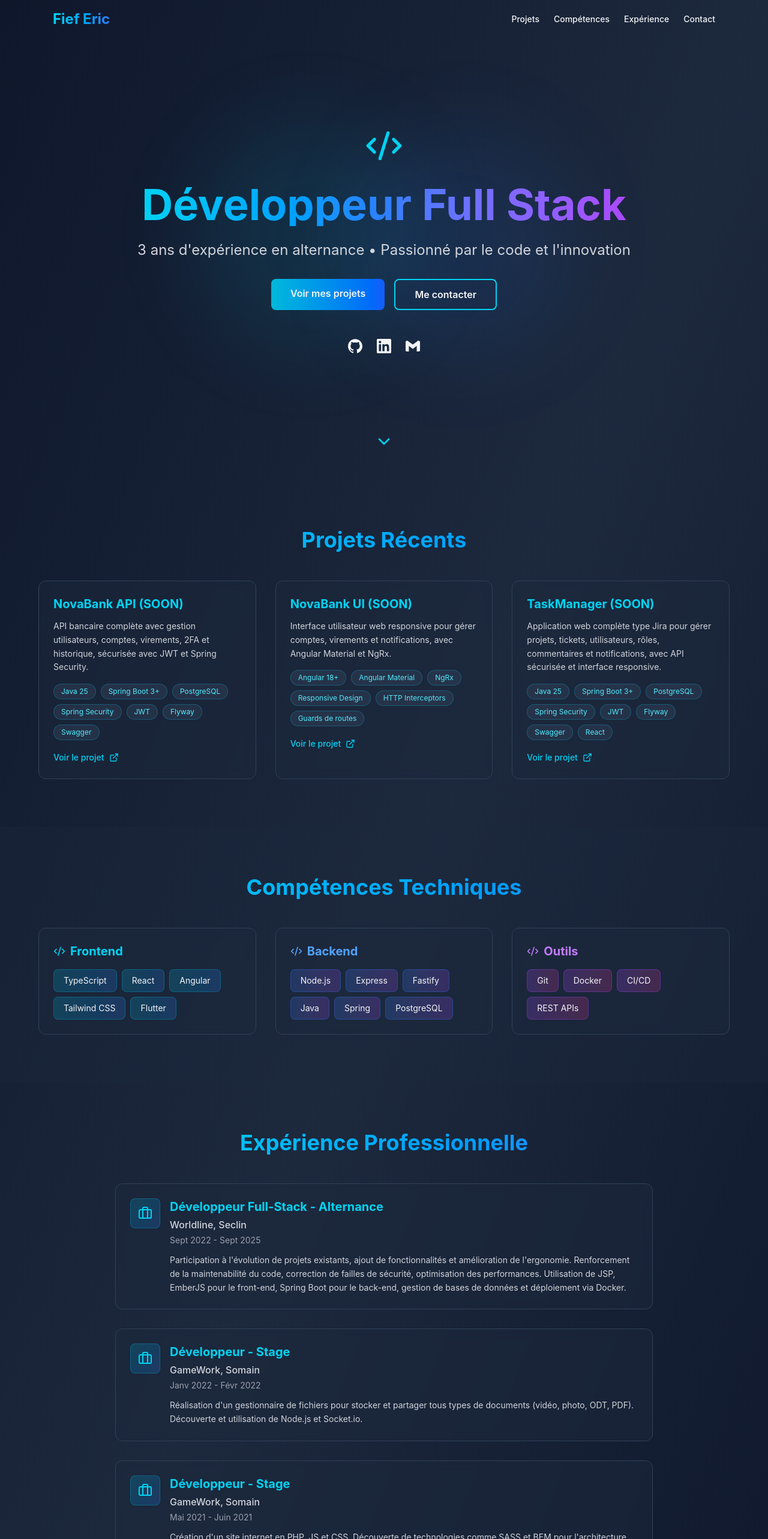
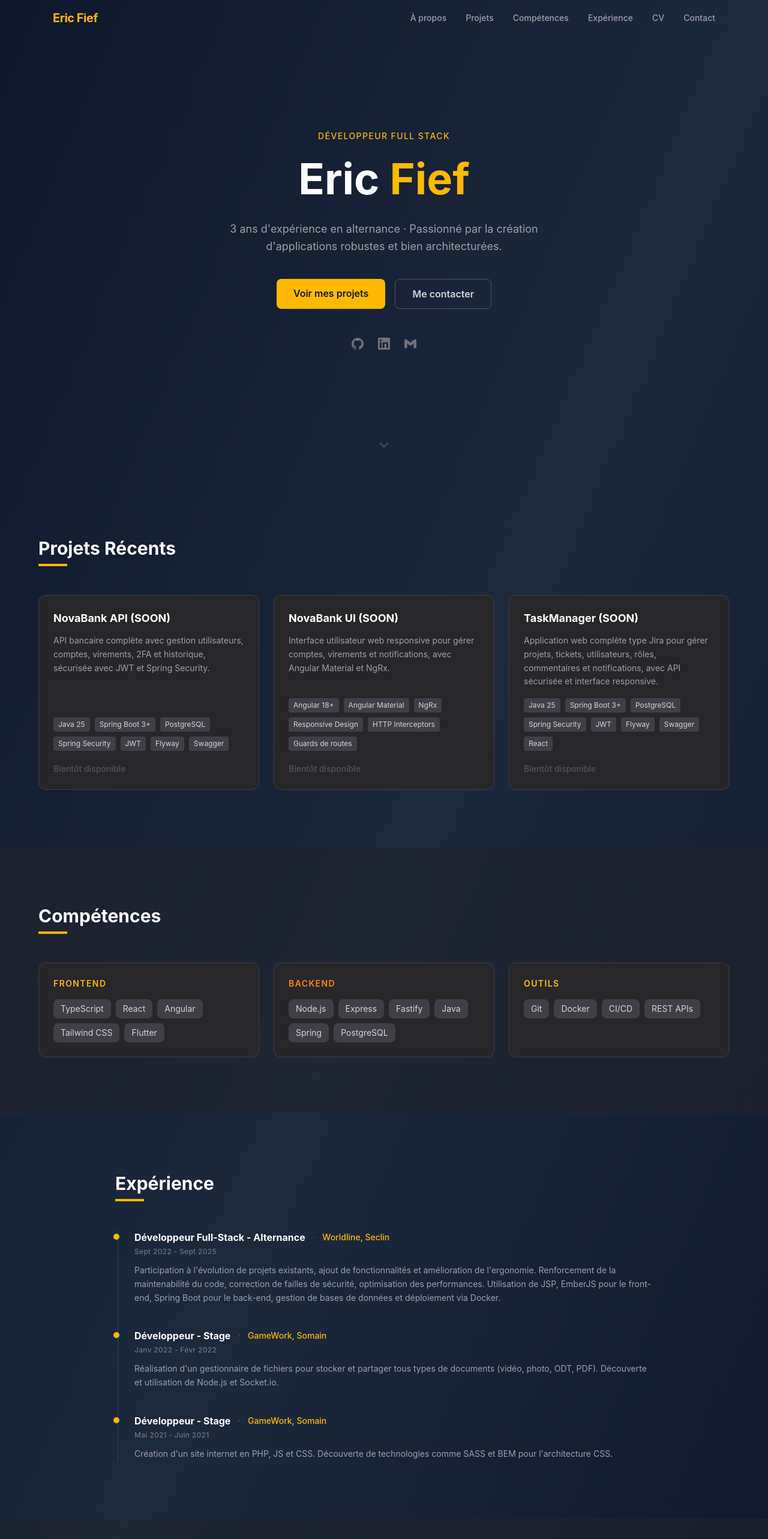
Before and after one commit to ShinWolf/my-portfolio, a React (Vite) app: page / in a window 1280 px wide. Shown: the top 2566 px of the page at 60% size. Built offline with nearby package versions, Linux system fonts and the light colour scheme.

Commit message:
feat(ui): refonte visuelle amber/orange style minimaliste

```diff
--- a/src/components/Experiences.tsx
+++ b/src/components/Experiences.tsx
@@ -1,5 +1,4 @@
 import React from "react";
-import { Briefcase } from "lucide-react";
 
 interface ExperienceItem {
   role: string;
@@ -14,36 +13,26 @@ interface ExperienceProps {
 
 const Experience: React.FC<ExperienceProps> = ({ experience }) => {
   return (
-    <section id="expérience" className="py-20 px-6">
+    <section id="experience" className="py-24 px-6">
       <div className="max-w-4xl mx-auto">
-        <h2 className="text-4xl font-bold mb-12 text-center bg-gradient-to-r from-cyan-400 to-blue-500 bg-clip-text text-transparent">
-          Expérience Professionnelle
-        </h2>
-        <div className="space-y-8">
-          {experience.map((exp, index) => (
-            <div
-              key={index}
-              className="bg-slate-800/50 backdrop-blur-sm rounded-xl p-6 border border-slate-700 hover:border-cyan-400/50 transition-all duration-300"
-            >
-              <div className="flex items-start gap-4">
-                <div className="p-3 bg-gradient-to-br from-cyan-500/20 to-blue-500/20 rounded-lg border border-cyan-500/30">
-                  <Briefcase className="w-6 h-6 text-cyan-400" />
+        <h2 className="text-3xl font-bold mb-2 text-white">Expérience</h2>
+        <div className="w-12 h-1 bg-amber-400 mb-12"></div>
+        <div className="relative">
+          <div className="absolute left-0 top-0 bottom-0 w-px bg-zinc-700 ml-1"></div>
+          <div className="space-y-10">
+            {experience.map((exp, index) => (
+              <div key={index} className="pl-8 relative">
+                <div className="absolute left-0 top-1.5 w-2.5 h-2.5 rounded-full bg-amber-400 -translate-x-0.75"></div>
+                <div className="flex flex-col sm:flex-row sm:items-center gap-1 mb-1">
+                  <h3 className="text-white font-bold">{exp.role}</h3>
+                  <span className="hidden sm:block text-zinc-600 mx-2">·</span>
+                  <span className="text-amber-400 text-sm font-medium">{exp.company}</span>
                 </div>
-                <div className="flex-1">
-                  <h3 className="text-xl font-bold text-cyan-400 mb-1">
-                    {exp.role}
-                  </h3>
-                  <p className="text-gray-300 font-medium mb-1">
-                    {exp.company}
-                  </p>
-                  <p className="text-sm text-gray-400 mb-3">{exp.period}</p>
-                  <p className="text-gray-300 text-sm leading-relaxed">
-                    {exp.description}
-                  </p>
-                </div>
+                <p className="text-xs text-zinc-500 mb-3 font-medium tracking-wide">{exp.period}</p>
+                <p className="text-zinc-400 text-sm leading-relaxed">{exp.description}</p>
               </div>
-            </div>
-          ))}
+            ))}
+          </div>
         </div>
       </div>
     </section>
--- a/src/components/Footer.tsx
+++ b/src/components/Footer.tsx
@@ -2,11 +2,9 @@ import React from "react";
 
 const Footer: React.FC = () => {
   return (
-    <footer className="py-8 px-6 border-t border-slate-700">
-      <div className="max-w-6xl mx-auto text-center text-gray-400 text-sm">
-        <p>
-          © 2026 Eric Fief Développeur Full Stack • Fait avec React & TypeScript
-        </p>
+    <footer className="py-8 px-6 border-t border-zinc-800">
+      <div className="max-w-6xl mx-auto text-center text-zinc-600 text-sm">
+        <p>© 2026 Eric Fief · Fait avec React & TypeScript</p>
       </div>
     </footer>
   );
--- a/src/components/Hero.tsx
+++ b/src/components/Hero.tsx
@@ -1,66 +1,65 @@
 import React from "react";
-import { Code2, ChevronDown } from "lucide-react";
+import { ChevronDown } from "lucide-react";
 import { SiGithub, SiGmail, SiLinkedin } from "react-icons/si";
 
 const Hero: React.FC = () => {
   return (
     <section className="min-h-screen flex items-center justify-center px-6 relative">
-      <div className="absolute inset-0 overflow-hidden">
-        <div className="absolute top-1/4 left-1/4 w-96 h-96 bg-cyan-500/10 rounded-full blur-3xl"></div>
-        <div className="absolute bottom-1/4 right-1/4 w-96 h-96 bg-blue-500/10 rounded-full blur-3xl"></div>
-      </div>
-
-      <div className="max-w-4xl text-center relative z-10">
-        <div className="mb-6 inline-block">
-          <Code2 className="w-16 h-16 text-cyan-400 mx-auto animate-pulse" />
-        </div>
-        <h1 className="text-5xl md:text-7xl font-bold mb-6 bg-gradient-to-r from-cyan-400 via-blue-500 to-purple-500 bg-clip-text text-transparent">
+      <div className="max-w-3xl text-center">
+        <p className="text-amber-400 text-sm font-medium tracking-widest uppercase mb-4">
           Développeur Full Stack
+        </p>
+        <h1 className="text-5xl md:text-7xl font-bold mb-6 text-white leading-tight">
+          Eric <span className="text-amber-400">Fief</span>
         </h1>
-        <p className="text-xl md:text-2xl text-gray-300 mb-8">
-          3 ans d'expérience en alternance • Passionné par le code et
-          l'innovation
+        <p className="text-lg text-zinc-400 mb-10 max-w-xl mx-auto leading-relaxed">
+          3 ans d'expérience en alternance · Passionné par la création
+          d'applications robustes et bien architecturées.
         </p>
 
         <div className="flex gap-4 justify-center mb-12">
           <a
             href="#projets"
-            className="px-8 py-3 bg-gradient-to-r from-cyan-500 to-blue-600 rounded-lg font-semibold hover:shadow-lg hover:shadow-cyan-500/50 transition-all duration-300 transform hover:scale-105"
+            className="px-7 py-3 bg-amber-400 text-zinc-900 rounded-lg font-semibold hover:bg-amber-300 transition-colors duration-200"
           >
             Voir mes projets
           </a>
           <a
             href="#contact"
-            className="px-8 py-3 border-2 border-cyan-400 rounded-lg font-semibold hover:bg-cyan-400/10 transition-all duration-300"
+            className="px-7 py-3 border border-zinc-600 rounded-lg font-semibold text-zinc-300 hover:border-amber-400 hover:text-amber-400 transition-colors duration-200"
           >
             Me contacter
           </a>
         </div>
 
-        <div className="flex gap-6 justify-center">
+        <div className="flex gap-6 justify-center text-zinc-500">
           <a
             href="https://github.com/ShinWolf"
-            className="hover:text-cyan-400 transition-colors"
+            target="_blank"
+            rel="noopener noreferrer"
+            className="hover:text-amber-400 transition-colors"
           >
-            <SiGithub className="w-6 h-6" />
+            <SiGithub className="w-5 h-5" />
           </a>
           <a
             href="https://www.linkedin.com/in/eric-fief/"
-            className="hover:text-cyan-400 transition-colors"
+            target="_blank"
+            rel="noopener noreferrer"
+            className="hover:text-amber-400 transition-colors"
           >
-            <SiLinkedin className="w-6 h-6" />
+            <SiLinkedin className="w-5 h-5" />
           </a>
           <a
             href="mailto:ericfief.pro@gmail.com"
-            className="hover:text-cyan-400 transition-colors"
+            className="hover:text-amber-400 transition-colors"
           >
-            <SiGmail className="w-6 h-6" />
+            <SiGmail className="w-5 h-5" />
           </a>
         </div>
       </div>
 
-      <div className="absolute bottom-10 left-1/2 transform -translate-x-1/2 animate-bounce">
-        <ChevronDown className="w-8 h-8 text-cyan-400" />
+      <div className="absolute bottom-10 left-1/2 transform -translate-x-1/2 animate-bounce text-zinc-600">
+        <ChevronDown className="w-6 h-6" />
       </div>
     </section>
   );
--- a/src/components/Navbar.tsx
+++ b/src/components/Navbar.tsx
@@ -1,19 +1,21 @@
 import React, { useState, useEffect } from "react";
 
-interface NavbarProps {
-  sections?: string[];
-}
+const navItems = [
+  { label: "À propos", href: "#a-propos" },
+  { label: "Projets", href: "#projets" },
+  { label: "Compétences", href: "#competences" },
+  { label: "Expérience", href: "#experience" },
+  { label: "CV", href: "#cv" },
+  { label: "Contact", href: "#contact" },
+];
 
-const Navbar: React.FC<NavbarProps> = ({
-  sections = ["Projets", "Compétences", "Expérience", "Contact"],
-}) => {
+const Navbar: React.FC = () => {
   const [isScrolled, setIsScrolled] = useState(false);
 
   useEffect(() => {
     const handleScroll = () => {
       setIsScrolled(window.scrollY > 50);
     };
-
     window.addEventListener("scroll", handleScroll);
     return () => window.removeEventListener("scroll", handleScroll);
   }, []);
@@ -22,22 +24,22 @@ const Navbar: React.FC<NavbarProps> = ({
     <nav
       className={`fixed top-0 w-full z-50 transition-all duration-300 ${
         isScrolled
-          ? "bg-slate-900/95 backdrop-blur-sm shadow-lg"
+          ? "bg-zinc-900/95 backdrop-blur-sm border-b border-zinc-800"
           : "bg-transparent"
       }`}
     >
       <div className="max-w-6xl mx-auto px-6 py-4 flex justify-between items-center">
-        <div className="text-2xl font-bold bg-gradient-to-r from-cyan-400 to-blue-500 bg-clip-text text-transparent">
-          Fief Eric
+        <div className="text-xl font-bold text-amber-400 tracking-tight">
+          Eric Fief
         </div>
-        <div className="flex gap-6">
-          {sections.map((item) => (
+        <div className="flex gap-8">
+          {navItems.map((item) => (
             <a
-              key={item}
-              href={`#${item.toLowerCase()}`}
-              className="hover:text-cyan-400 transition-colors duration-200 text-sm font-medium"
+              key={item.href}
+              href={item.href}
+              className="text-zinc-400 hover:text-amber-400 transition-colors duration-200 text-sm font-medium"
             >
-              {item}
+              {item.label}
             </a>
           ))}
         </div>
--- a/src/components/Projects.tsx
+++ b/src/components/Projects.tsx
@@ -14,41 +14,44 @@ interface ProjectsProps {
 
 const Projects: React.FC<ProjectsProps> = ({ projects }) => {
   return (
-    <section id="projets" className="py-20 px-6">
+    <section id="projets" className="py-24 px-6">
       <div className="max-w-6xl mx-auto">
-        <h2 className="text-4xl font-bold mb-12 text-center bg-gradient-to-r from-cyan-400 to-blue-500 bg-clip-text text-transparent">
-          Projets Récents
-        </h2>
-        <div className="grid md:grid-cols-3 gap-8">
+        <h2 className="text-3xl font-bold mb-2 text-white">Projets Récents</h2>
+        <div className="w-12 h-1 bg-amber-400 mb-12"></div>
+        <div className="grid md:grid-cols-3 gap-6">
           {projects.map((project, index) => (
             <div
               key={index}
-              className="bg-slate-800/50 backdrop-blur-sm rounded-xl p-6 border border-slate-700 hover:border-cyan-400/50 transition-all duration-300 hover:transform hover:scale-105 hover:shadow-xl hover:shadow-cyan-500/20"
+              className="bg-zinc-800 rounded-xl p-6 border border-zinc-700 hover:border-amber-400/50 transition-all duration-300 flex flex-col"
             >
-              <h3 className="text-xl font-bold mb-3 text-cyan-400">
+              <h3 className="text-lg font-bold mb-3 text-white">
                 {project.title}
               </h3>
-              <p className="text-gray-300 mb-4 text-sm leading-relaxed">
+              <p className="text-zinc-400 mb-4 text-sm leading-relaxed flex-1">
                 {project.description}
               </p>
-              <div className="flex flex-wrap gap-2 mb-4">
+              <div className="flex flex-wrap gap-2 mb-5">
                 {project.tech.map((tech, i) => (
                   <span
                     key={i}
-                    className="px-3 py-1 bg-slate-700/50 rounded-full text-xs text-cyan-300 border border-cyan-500/30"
+                    className="px-2 py-1 bg-zinc-700 rounded text-xs text-zinc-300"
                   >
                     {tech}
                   </span>
                 ))}
               </div>
+              {project.link !== "#" ? (
                 <a
                   href={project.link}
-                className="inline-flex items-center gap-2 text-cyan-400 hover:text-cyan-300 transition-colors text-sm font-medium"
+                  className="inline-flex items-center gap-2 text-amber-400 hover:text-amber-300 transition-colors text-sm font-medium"
                   target="_blank"
                   rel="noopener noreferrer"
                 >
                   Voir le projet <FiExternalLink className="w-4 h-4" />
                 </a>
+              ) : (
+                <span className="text-zinc-600 text-sm font-medium">Bientôt disponible</span>
+              )}
             </div>
           ))}
         </div>
--- a/src/components/Skills.tsx
+++ b/src/components/Skills.tsx
@@ -1,5 +1,4 @@
 import React from "react";
-import { Code2 } from "lucide-react";
 
 interface SkillsProps {
   skills: {
@@ -9,64 +8,38 @@ interface SkillsProps {
   };
 }
 
-const Skills: React.FC<SkillsProps> = ({ skills }) => {
-  return (
-    <section id="compétences" className="py-20 px-6 bg-slate-800/30">
-      <div className="max-w-6xl mx-auto">
-        <h2 className="text-4xl font-bold mb-12 text-center bg-gradient-to-r from-cyan-400 to-blue-500 bg-clip-text text-transparent">
-          Compétences Techniques
-        </h2>
-        <div className="grid md:grid-cols-3 gap-8">
-          {/* Frontend */}
-          <div className="bg-slate-800/50 backdrop-blur-sm rounded-xl p-6 border border-slate-700">
-            <h3 className="text-xl font-bold mb-4 text-cyan-400 flex items-center gap-2">
-              <Code2 className="w-5 h-5" /> Frontend
+const SkillGroup: React.FC<{ title: string; items: string[]; accent: string }> = ({
+  title,
+  items,
+  accent,
+}) => (
+  <div className="bg-zinc-800 rounded-xl p-6 border border-zinc-700">
+    <h3 className={`text-sm font-semibold uppercase tracking-widest mb-4 ${accent}`}>
+      {title}
     </h3>
     <div className="flex flex-wrap gap-2">
-              {skills.frontend.map((skill, i) => (
+      {items.map((skill, i) => (
         <span
           key={i}
-                  className="px-4 py-2 bg-gradient-to-r from-cyan-500/20 to-blue-500/20 rounded-lg text-sm border border-cyan-500/30"
+          className="px-3 py-1.5 bg-zinc-700 rounded-lg text-sm text-zinc-300"
         >
           {skill}
         </span>
       ))}
     </div>
   </div>
+);
 
-          {/* Backend */}
-          <div className="bg-slate-800/50 backdrop-blur-sm rounded-xl p-6 border border-slate-700">
-            <h3 className="text-xl font-bold mb-4 text-blue-400 flex items-center gap-2">
-              <Code2 className="w-5 h-5" /> Backend
-            </h3>
-            <div className="flex flex-wrap gap-2">
-              {skills.backend.map((skill, i) => (
-                <span
-                  key={i}
-                  className="px-4 py-2 bg-gradient-to-r from-blue-500/20 to-purple-500/20 rounded-lg text-sm border border-blue-500/30"
-                >
-                  {skill}
-                </span>
-              ))}
-            </div>
-          </div>
-
-          {/* Outils */}
-          <div className="bg-slate-800/50 backdrop-blur-sm rounded-xl p-6 border border-slate-700">
-            <h3 className="text-xl font-bold mb-4 text-purple-400 flex items-center gap-2">
-              <Code2 className="w-5 h-5" /> Outils
-            </h3>
-            <div className="flex flex-wrap gap-2">
-              {skills.tools.map((skill, i) => (
-                <span
-                  key={i}
-                  className="px-4 py-2 bg-gradient-to-r from-purple-500/20 to-pink-500/20 rounded-lg text-sm border border-purple-500/30"
-                >
-                  {skill}
-                </span>
-              ))}
-            </div>
-          </div>
+const Skills: React.FC<SkillsProps> = ({ skills }) => {
+  return (
+    <section id="competences" className="py-24 px-6 bg-zinc-800/40">
+      <div className="max-w-6xl mx-auto">
+        <h2 className="text-3xl font-bold mb-2 text-white">Compétences</h2>
+        <div className="w-12 h-1 bg-amber-400 mb-12"></div>
+        <div className="grid md:grid-cols-3 gap-6">
+          <SkillGroup title="Frontend" items={skills.frontend} accent="text-amber-400" />
+          <SkillGroup title="Backend" items={skills.backend} accent="text-orange-400" />
+          <SkillGroup title="Outils" items={skills.tools} accent="text-yellow-400" />
         </div>
       </div>
     </section>
```
Also changed, not shown: src/components/Contact.tsx (+22 -12 lines). Lines whose indentation alone changed are shown as unchanged.
